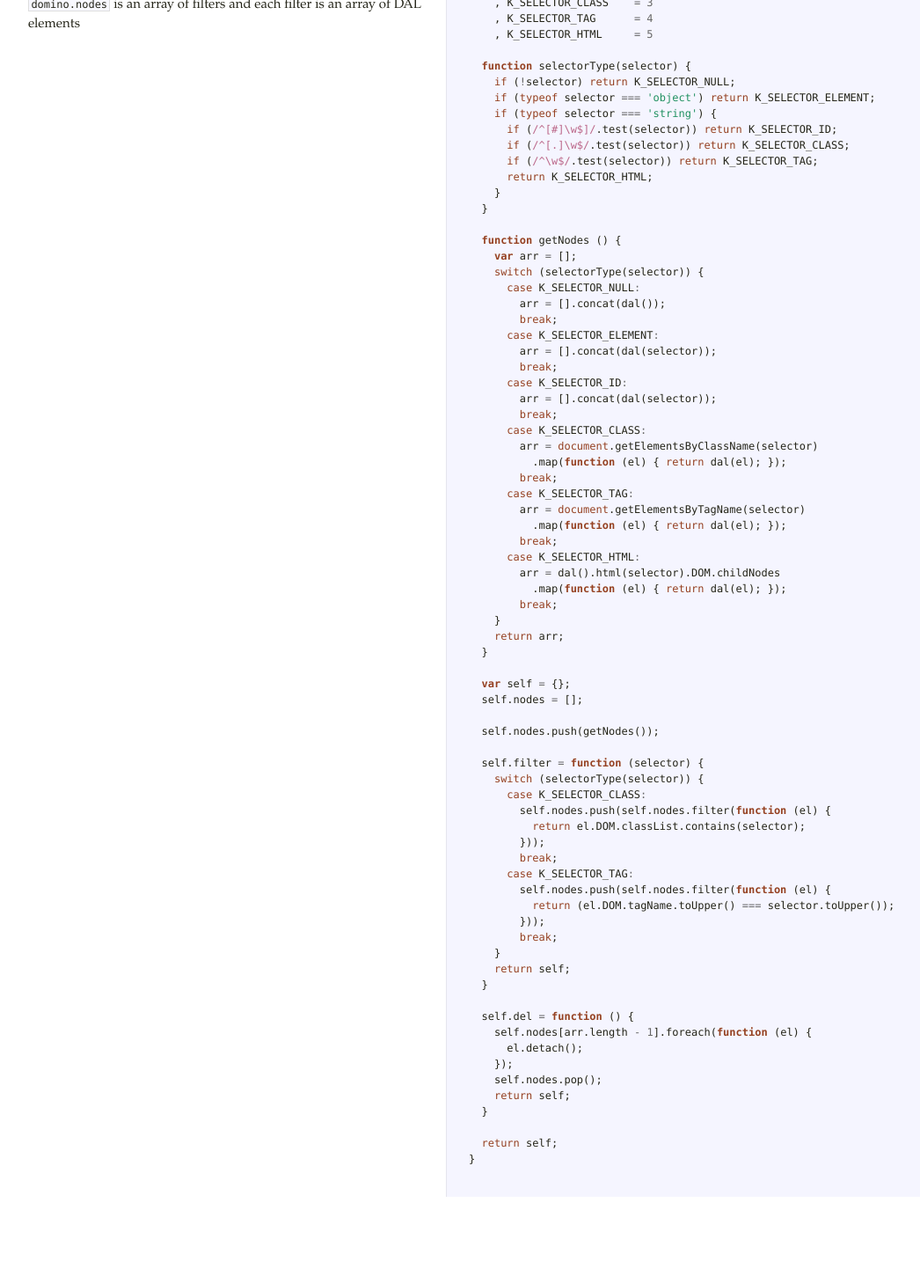
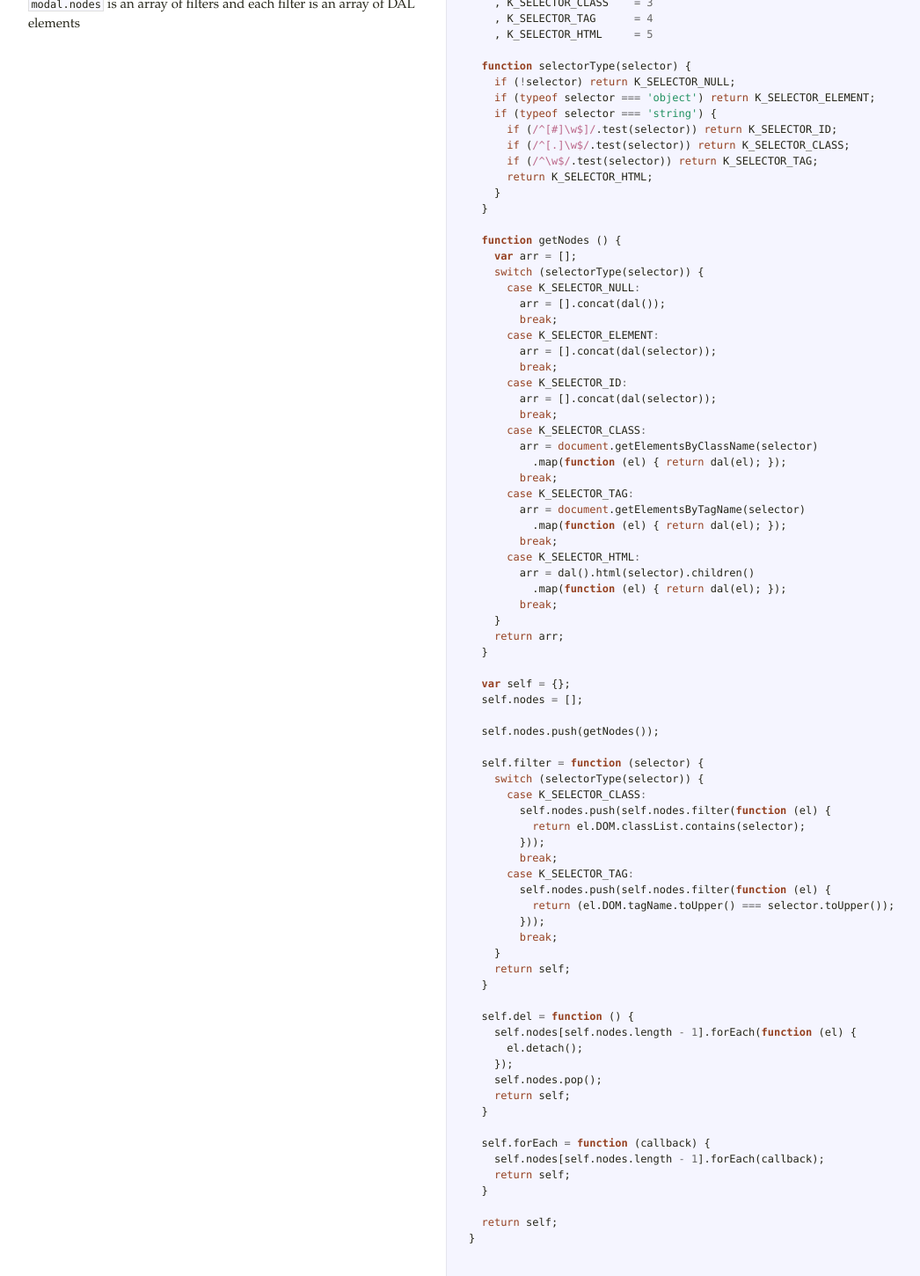
Before and after one commit to pfraces-graveyard/modal, a website: page docs/index.html in a window 1280 px wide. Shown: the part 180-1630 px from the top of the page at 88% size, without its empty margins (18-1064 px from the left). Before the commit the page ends 1540 px from the top, so only its background shows below. Drawn offline with Linux system fonts and the light colour scheme.

Commit message:
selector, multiselection, filters, filter stack tagged as 0.2

```diff
--- a/docs/index.html
+++ b/docs/index.html
@@ -1,7 +1,7 @@
-<!DOCTYPE html>  <html> <head>   <title>index.js</title>   <meta http-equiv="content-type" content="text/html; charset=UTF-8">   <link rel="stylesheet" media="all" href="docco.css" /> </head> <body>   <div id="container">     <div id="background"></div>          <table cellpadding="0" cellspacing="0">       <thead>         <tr>           <th class="docs">             <h1>               index.js             </h1>           </th>           <th class="code">           </th>         </tr>       </thead>       <tbody>                               <tr id="section-1">             <td class="docs">               <div class="pilwrap">                 <a class="pilcrow" href="#section-1">&#182;</a>               </div>               <h1>domino - DOM selector</h1>
+<!DOCTYPE html>  <html> <head>   <title>index.js</title>   <meta http-equiv="content-type" content="text/html; charset=UTF-8">   <link rel="stylesheet" media="all" href="docco.css" /> </head> <body>   <div id="container">     <div id="background"></div>          <table cellpadding="0" cellspacing="0">       <thead>         <tr>           <th class="docs">             <h1>               index.js             </h1>           </th>           <th class="code">           </th>         </tr>       </thead>       <tbody>                               <tr id="section-1">             <td class="docs">               <div class="pilwrap">                 <a class="pilcrow" href="#section-1">&#182;</a>               </div>               <h1>modal - DOM selector</h1>
 
-<p><code>domino.nodes</code> is an array of filters and each filter is an array of DAL
-elements</p>             </td>             <td class="code">               <div class="highlight"><pre><span class="kd">var</span> <span class="nx">domino</span> <span class="o">=</span> <span class="kd">function</span> <span class="p">(</span><span class="nx">selector</span><span class="p">)</span> <span class="p">{</span>
+<p><code>modal.nodes</code> is an array of filters and each filter is an array of DAL
+elements</p>             </td>             <td class="code">               <div class="highlight"><pre><span class="kd">var</span> <span class="nx">modal</span> <span class="o">=</span> <span class="kd">function</span> <span class="p">(</span><span class="nx">selector</span><span class="p">)</span> <span class="p">{</span>
   <span class="kd">var</span> <span class="nx">K_SELECTOR_NULL</span>     <span class="o">=</span> <span class="mi">0</span>
     <span class="p">,</span> <span class="nx">K_SELECTOR_ELEMENT</span>  <span class="o">=</span> <span class="mi">1</span>
     <span class="p">,</span> <span class="nx">K_SELECTOR_ID</span>       <span class="o">=</span> <span class="mi">2</span>
@@ -41,7 +41,7 @@ elements</p>             </td>             <td class="code">               <div
           <span class="p">.</span><span class="nx">map</span><span class="p">(</span><span class="kd">function</span> <span class="p">(</span><span class="nx">el</span><span class="p">)</span> <span class="p">{</span> <span class="k">return</span> <span class="nx">dal</span><span class="p">(</span><span class="nx">el</span><span class="p">);</span> <span class="p">});</span>
         <span class="k">break</span><span class="p">;</span>
       <span class="k">case</span> <span class="nx">K_SELECTOR_HTML</span><span class="o">:</span>
-        <span class="nx">arr</span> <span class="o">=</span> <span class="nx">dal</span><span class="p">().</span><span class="nx">html</span><span class="p">(</span><span class="nx">selector</span><span class="p">).</span><span class="nx">DOM</span><span class="p">.</span><span class="nx">childNodes</span>
+        <span class="nx">arr</span> <span class="o">=</span> <span class="nx">dal</span><span class="p">().</span><span class="nx">html</span><span class="p">(</span><span class="nx">selector</span><span class="p">).</span><span class="nx">children</span><span class="p">()</span>
           <span class="p">.</span><span class="nx">map</span><span class="p">(</span><span class="kd">function</span> <span class="p">(</span><span class="nx">el</span><span class="p">)</span> <span class="p">{</span> <span class="k">return</span> <span class="nx">dal</span><span class="p">(</span><span class="nx">el</span><span class="p">);</span> <span class="p">});</span>
         <span class="k">break</span><span class="p">;</span>
     <span class="p">}</span>
@@ -70,10 +70,15 @@ elements</p>             </td>             <td class="code">               <div
   <span class="p">}</span>
 
   <span class="nx">self</span><span class="p">.</span><span class="nx">del</span> <span class="o">=</span> <span class="kd">function</span> <span class="p">()</span> <span class="p">{</span>
-    <span class="nx">self</span><span class="p">.</span><span class="nx">nodes</span><span class="p">[</span><span class="nx">arr</span><span class="p">.</span><span class="nx">length</span> <span class="o">-</span> <span class="mi">1</span><span class="p">].</span><span class="nx">foreach</span><span class="p">(</span><span class="kd">function</span> <span class="p">(</span><span class="nx">el</span><span class="p">)</span> <span class="p">{</span>
+    <span class="nx">self</span><span class="p">.</span><span class="nx">nodes</span><span class="p">[</span><span class="nx">self</span><span class="p">.</span><span class="nx">nodes</span><span class="p">.</span><span class="nx">length</span> <span class="o">-</span> <span class="mi">1</span><span class="p">].</span><span class="nx">forEach</span><span class="p">(</span><span class="kd">function</span> <span class="p">(</span><span class="nx">el</span><span class="p">)</span> <span class="p">{</span>
       <span class="nx">el</span><span class="p">.</span><span class="nx">detach</span><span class="p">();</span>
     <span class="p">});</span>
     <span class="nx">self</span><span class="p">.</span><span class="nx">nodes</span><span class="p">.</span><span class="nx">pop</span><span class="p">();</span>
+    <span class="k">return</span> <span class="nx">self</span><span class="p">;</span>
+  <span class="p">}</span>
+
+  <span class="nx">self</span><span class="p">.</span><span class="nx">forEach</span> <span class="o">=</span> <span class="kd">function</span> <span class="p">(</span><span class="nx">callback</span><span class="p">)</span> <span class="p">{</span>
+    <span class="nx">self</span><span class="p">.</span><span class="nx">nodes</span><span class="p">[</span><span class="nx">self</span><span class="p">.</span><span class="nx">nodes</span><span class="p">.</span><span class="nx">length</span> <span class="o">-</span> <span class="mi">1</span><span class="p">].</span><span class="nx">forEach</span><span class="p">(</span><span class="nx">callback</span><span class="p">);</span>
     <span class="k">return</span> <span class="nx">self</span><span class="p">;</span>
   <span class="p">}</span>
 
--- a/package.json
+++ b/package.json
@@ -1,6 +1,6 @@
 {
   "name": "modal",
-  "version": "0.1.1",
+  "version": "0.2.0",
   "description": "DOM selector",
   "main": "./lib/index.js",
   "dependencies": {
@@ -11,7 +11,7 @@
   },
   "repository": {
     "type": "git",
-    "url": "https://github.com/pfraces/domino.git"
+    "url": "https://github.com/pfraces/modal.git"
   },
   "keywords": [
     "modal",
```
Also changed, not shown: lib/index.js (+7 -7 lines).
